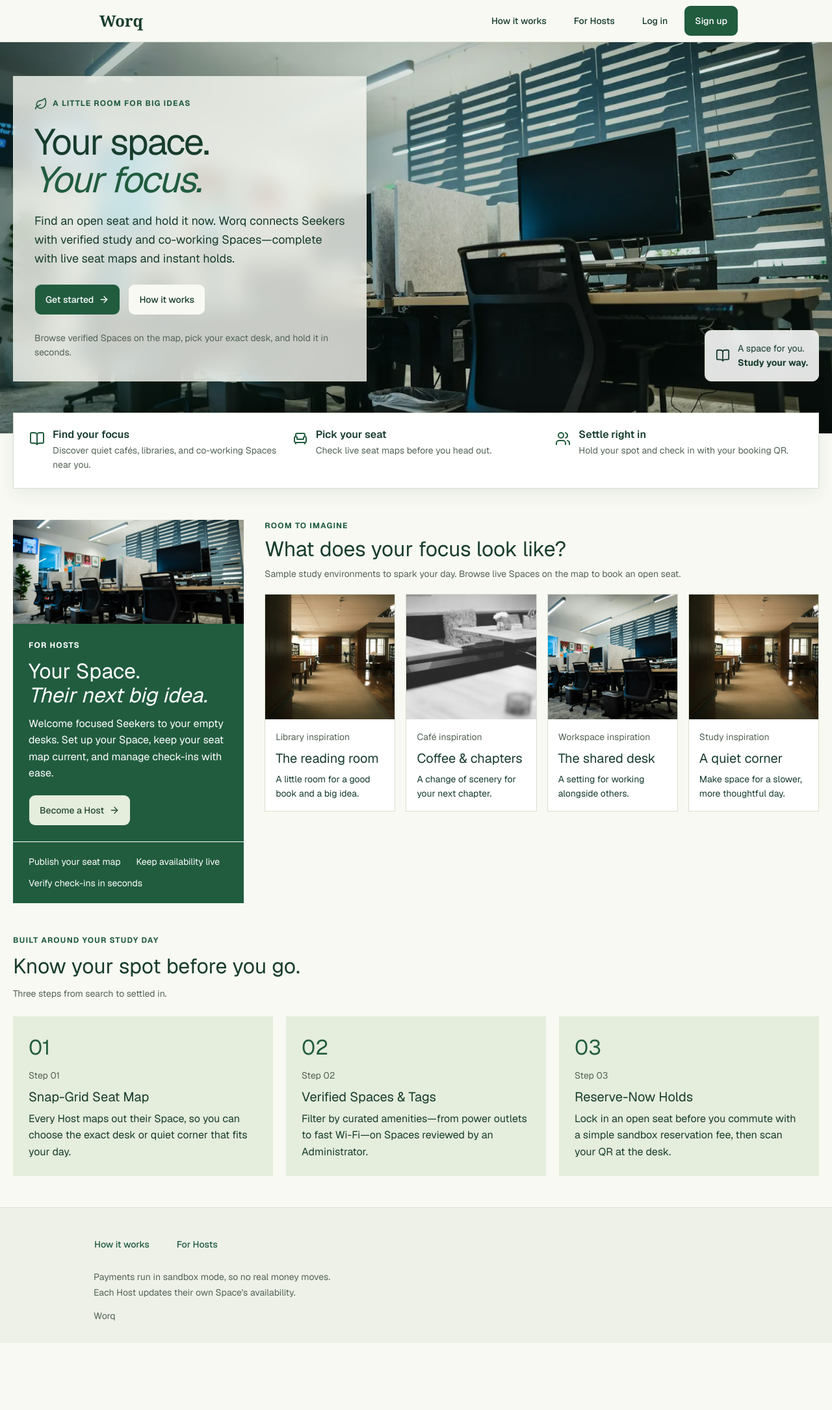
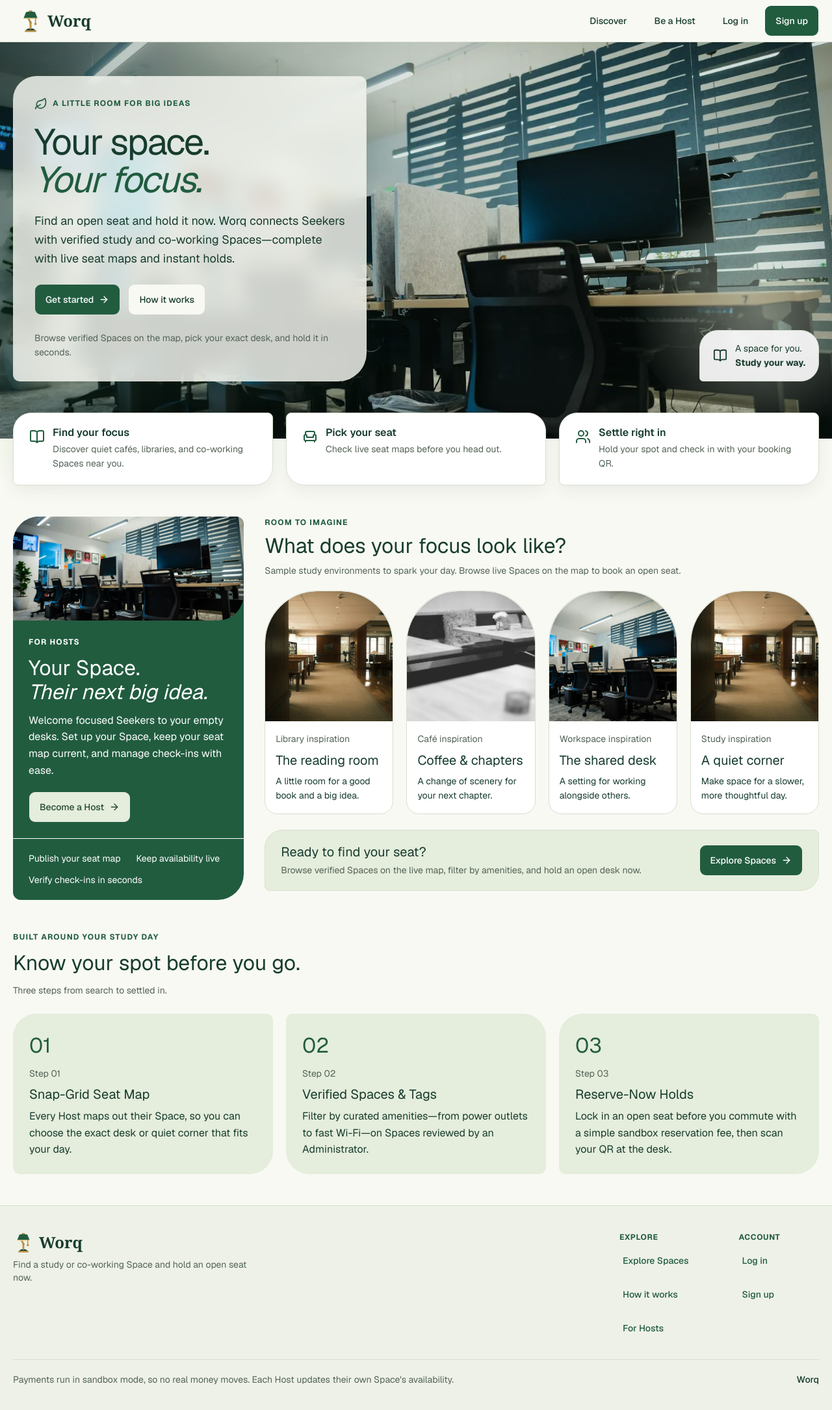
Before and after one commit to dreeyanzz/studyhub, a Next.js app: page / in a window 1280 px wide. Shown: the top 2170 px of the page at 65% size. Before the commit the page ends 2067 px from the top, so only its background shows below. Built offline with nearby package versions, Linux system fonts and the light colour scheme.

Commit message:
feat(UI-02): refine landing page layout, header lamp logo, and footer

```diff
--- a/app/(public)/_components/site-footer.tsx
+++ b/app/(public)/_components/site-footer.tsx
@@ -5,21 +5,132 @@ import { buttonVariants } from '@/components/ui/button'
 export function SiteFooter() {
   return (
     <footer className="border-t border-border bg-muted">
-      <div className="mx-auto flex max-w-5xl flex-col gap-4 px-4 py-8">
-        <nav aria-label="Footer" className="-ml-4 flex flex-wrap gap-x-2">
-          <Link href="/#how-it-works" className={buttonVariants({ variant: 'link' })}>
-            How it works
-          </Link>
-          <Link href="/#for-hosts" className={buttonVariants({ variant: 'link' })}>
-            For Hosts
-          </Link>
-        </nav>
+      <div className="mx-auto flex max-w-7xl flex-col gap-6 px-5 py-10">
+        <div className="flex flex-col justify-between gap-8 md:flex-row md:items-start">
+          <div className="max-w-sm space-y-2">
+            <Link
+              href="/"
+              className="inline-flex items-center gap-2 font-heading text-2xl font-semibold text-foreground"
+            >
+              <svg
+                width="32"
+                height="32"
+                viewBox="6 4 20 26"
+                fill="none"
+                xmlns="http://www.w3.org/2000/svg"
+                aria-hidden="true"
+                className="size-8 shrink-0"
+              >
+                <path
+                  d="M11 28 C11 26.2 13 25.5 16 25.5 C19 25.5 21 26.2 21 28 Z"
+                  fill="#173c2d"
+                />
+                <rect x="9.5" y="27.5" width="13" height="2" rx="1" fill="#b79248" />
+                <path
+                  d="M16 25.5 L16 19 L12.5 12 L15 8"
+                  stroke="#b79248"
+                  strokeWidth="2.2"
+                  strokeLinecap="round"
+                  strokeLinejoin="round"
+                />
+                <circle cx="16" cy="19" r="1.4" fill="#b79248" />
+                <rect x="14" y="5.5" width="4" height="2.6" rx="1" fill="#b79248" />
+                <path
+                  d="M11 7.5 C11 6.7 21 6.7 21 7.5 L23.5 13.5 C23.7 14.2 23.1 14.6 22.3 14.6 L9.7 14.6 C8.9 14.6 8.3 14.2 8.5 13.5 Z"
+                  fill="#215c3f"
+                />
+                <path
+                  d="M9 14.3 H23"
+                  stroke="#e7cb83"
+                  strokeWidth="1.2"
+                  strokeLinecap="round"
+                />
+                <line
+                  x1="21.5"
+                  y1="14.5"
+                  x2="21.5"
+                  y2="19.5"
+                  stroke="#b79248"
+                  strokeWidth="1.2"
+                  strokeLinecap="round"
+                />
+                <circle cx="21.5" cy="20.5" r="1.4" fill="#b79248" />
+              </svg>
+              Worq
+            </Link>
+            <p className="text-sm text-muted-foreground">
+              Find a study or co-working Space and hold an open seat now.
+            </p>
+          </div>
+
+          <nav aria-label="Footer" className="grid grid-cols-2 gap-8 sm:gap-12">
+            <div className="flex flex-col gap-1">
+              <p className="px-3 text-xs font-bold tracking-wider text-primary uppercase">
+                Explore
+              </p>
+              <Link
+                href="/spaces"
+                className={buttonVariants({
+                  variant: 'link',
+                  className: 'justify-start',
+                })}
+              >
+                Explore Spaces
+              </Link>
+              <Link
+                href="/#how-it-works"
+                className={buttonVariants({
+                  variant: 'link',
+                  className: 'justify-start',
+                })}
+              >
+                How it works
+              </Link>
+              <Link
+                href="/#for-hosts"
+                className={buttonVariants({
+                  variant: 'link',
+                  className: 'justify-start',
+                })}
+              >
+                For Hosts
+              </Link>
+            </div>
+
+            <div className="flex flex-col gap-1">
+              <p className="px-3 text-xs font-bold tracking-wider text-primary uppercase">
+                Account
+              </p>
+              <Link
+                href="/login"
+                className={buttonVariants({
+                  variant: 'link',
+                  className: 'justify-start',
+                })}
+              >
+                Log in
+              </Link>
+              <Link
+                href="/register"
+                className={buttonVariants({
+                  variant: 'link',
+                  className: 'justify-start',
+                })}
+              >
+                Sign up
+              </Link>
+            </div>
+          </nav>
+        </div>
+
         {/* Honest about payments (D-005) and about who keeps availability current (D-002). */}
-        <ul className="flex flex-col gap-1 text-sm text-muted-foreground">
-          <li>Payments run in sandbox mode, so no real money moves.</li>
-          <li>Each Host updates their own Space&apos;s availability.</li>
-        </ul>
-        <p className="text-sm text-muted-foreground">Worq</p>
+        <div className="flex flex-col justify-between gap-2 border-t border-border pt-5 text-sm text-muted-foreground sm:flex-row sm:items-center">
+          <p>
+            Payments run in sandbox mode, so no real money moves. Each Host updates their
+            own Space&apos;s availability.
+          </p>
+          <p className="shrink-0 font-medium text-foreground">Worq</p>
+        </div>
       </div>
     </footer>
   )
--- a/app/(public)/_components/site-header.tsx
+++ b/app/(public)/_components/site-header.tsx
@@ -8,22 +8,66 @@ import { cn } from '@/lib/utils'
 export function SiteHeader() {
   return (
     <header className="border-b border-border bg-background">
-      <div className="mx-auto flex max-w-5xl flex-wrap items-center justify-between gap-x-4 gap-y-2 px-4 py-2">
+      <div className="mx-auto flex max-w-7xl flex-wrap items-center justify-between gap-x-4 gap-y-2 px-5 py-2">
         <Link
           href="/"
           className={cn(
             buttonVariants({ variant: 'ghost' }),
-            'px-2 font-heading text-2xl font-semibold',
+            'gap-2 px-2 font-heading text-2xl font-semibold',
           )}
         >
+          <svg
+            width="36"
+            height="36"
+            viewBox="6 4 20 26"
+            fill="none"
+            xmlns="http://www.w3.org/2000/svg"
+            aria-hidden="true"
+            className="size-9 shrink-0"
+          >
+            <path
+              d="M11 28 C11 26.2 13 25.5 16 25.5 C19 25.5 21 26.2 21 28 Z"
+              fill="#173c2d"
+            />
+            <rect x="9.5" y="27.5" width="13" height="2" rx="1" fill="#b79248" />
+            <path
+              d="M16 25.5 L16 19 L12.5 12 L15 8"
+              stroke="#b79248"
+              strokeWidth="2.2"
+              strokeLinecap="round"
+              strokeLinejoin="round"
+            />
+            <circle cx="16" cy="19" r="1.4" fill="#b79248" />
+            <rect x="14" y="5.5" width="4" height="2.6" rx="1" fill="#b79248" />
+            <path
+              d="M11 7.5 C11 6.7 21 6.7 21 7.5 L23.5 13.5 C23.7 14.2 23.1 14.6 22.3 14.6 L9.7 14.6 C8.9 14.6 8.3 14.2 8.5 13.5 Z"
+              fill="#215c3f"
+            />
+            <path
+              d="M9 14.3 H23"
+              stroke="#e7cb83"
+              strokeWidth="1.2"
+              strokeLinecap="round"
+            />
+            <line
+              x1="21.5"
+              y1="14.5"
+              x2="21.5"
+              y2="19.5"
+              stroke="#b79248"
+              strokeWidth="1.2"
+              strokeLinecap="round"
+            />
+            <circle cx="21.5" cy="20.5" r="1.4" fill="#b79248" />
+          </svg>
           Worq
         </Link>
         <nav aria-label="Main" className="flex flex-wrap items-center gap-2">
-          <Link href="/#how-it-works" className={buttonVariants({ variant: 'ghost' })}>
-            How it works
+          <Link href="/spaces" className={buttonVariants({ variant: 'ghost' })}>
+            Discover
           </Link>
           <Link href="/#for-hosts" className={buttonVariants({ variant: 'ghost' })}>
-            For Hosts
+            Be a Host
           </Link>
           <Link href="/login" className={buttonVariants({ variant: 'outline' })}>
             Log in
--- a/app/(public)/discovery.css
+++ b/app/(public)/discovery.css
@@ -1,8 +1,45 @@
 /* D-033: static photo composition; rem-based text and intrinsic grids reflow. */
 .discovery-home {
+  position: relative;
+  overflow-x: clip;
   background: var(--background);
   color: var(--foreground);
   overflow-wrap: anywhere;
+}
+.discovery-home::before,
+.discovery-home::after {
+  content: '';
+  position: fixed;
+  pointer-events: none;
+  z-index: 0;
+  border-radius: 62% 38% 46% 54% / 60% 44% 56% 40%;
+  opacity: 0.45;
+  animation: discovery-float 14s ease-in-out infinite;
+}
+.discovery-home::before {
+  top: 28rem;
+  left: -6rem;
+  width: 20rem;
+  height: 20rem;
+  background: radial-gradient(circle, var(--accent) 0%, transparent 72%);
+}
+.discovery-home::after {
+  bottom: 8rem;
+  right: -5rem;
+  width: 24rem;
+  height: 24rem;
+  border-radius: 44% 56% 35% 65% / 52% 38% 62% 48%;
+  background: radial-gradient(circle, var(--secondary) 0%, transparent 72%);
+  animation-delay: -7s;
+}
+@keyframes discovery-float {
+  0%,
+  100% {
+    transform: translate3d(0, 0, 0) rotate(0deg);
+  }
+  50% {
+    transform: translate3d(0, -14px, 0) rotate(6deg);
+  }
 }
 .discovery-home * {
   min-width: 0;
@@ -64,7 +101,7 @@
   display: flex;
   align-items: center;
   padding-top: 3.25rem;
-  padding-bottom: 5rem;
+  padding-bottom: 5.5rem;
 }
 .hero-backdrop {
   position: absolute;
@@ -101,9 +138,9 @@
 .hero-copy {
   max-width: 34rem;
   padding: 2rem;
-  border-radius: var(--radius-xl);
+  border-radius: 2.25rem 0.65rem 2.75rem 0.65rem;
   border: 1px solid rgba(216, 223, 208, 0.85);
-  background: rgba(248, 249, 243, 0.8);
+  background: rgba(248, 249, 243, 0.82);
   backdrop-filter: blur(14px);
   -webkit-backdrop-filter: blur(14px);
   box-shadow: 0 1rem 2.5rem rgba(23, 60, 45, 0.14);
@@ -137,14 +174,14 @@
   align-items: center;
   gap: 0.75rem;
   margin: 0;
-  padding: 1rem;
+  padding: 1rem 1.25rem;
   width: fit-content;
   max-width: 100%;
-  background: rgba(255, 255, 255, 0.88);
+  background: rgba(255, 255, 255, 0.9);
   backdrop-filter: blur(10px);
   -webkit-backdrop-filter: blur(10px);
   border: 1px solid var(--border);
-  border-radius: var(--radius);
+  border-radius: 1.75rem 1.75rem 1.75rem 0.35rem;
   font-size: 0.875rem;
 }
 .hero-note svg {
@@ -153,20 +190,34 @@
 .explanatory-panel {
   position: relative;
   z-index: 2;
-  margin-top: -2rem;
+  margin-top: -2.5rem;
   display: grid;
   grid-template-columns: repeat(auto-fit, minmax(min(100%, 17rem), 1fr));
-  gap: 1.5rem;
-  padding: 1.5rem;
-  border: 1px solid var(--border);
-  border-radius: var(--radius-xl);
-  background: var(--card);
-  box-shadow: 0 0.5rem 1.5rem color-mix(in srgb, var(--foreground) 7%, transparent);
+  gap: 1.25rem;
 }
 .explanatory-panel li {
   display: flex;
   align-items: flex-start;
   gap: 0.75rem;
+  padding: 1.35rem 1.5rem;
+  border: 1px solid var(--border);
+  border-radius: 1.75rem 0.5rem 1.75rem 0.5rem;
+  background: var(--card);
+  box-shadow: 0 0.5rem 1.5rem color-mix(in srgb, var(--foreground) 7%, transparent);
+  transition:
+    transform 260ms cubic-bezier(0.22, 1, 0.36, 1),
+    box-shadow 260ms cubic-bezier(0.22, 1, 0.36, 1),
+    border-color 260ms ease,
+    border-radius 320ms ease;
+}
+.explanatory-panel li:nth-child(2) {
+  border-radius: 0.5rem 1.75rem 0.5rem 1.75rem;
+}
+.explanatory-panel li:hover {
+  transform: translateY(-4px);
+  border-color: color-mix(in srgb, var(--primary) 38%, var(--border));
+  border-radius: 1.25rem;
+  box-shadow: 0 1rem 2rem color-mix(in srgb, var(--foreground) 12%, transparent);
 }
 .explanatory-panel svg {
   flex-shrink: 0;
@@ -191,7 +242,8 @@
   padding-block: 3rem;
 }
 .host-promo {
-  border-radius: var(--radius-xl);
+  border-radius: 2.5rem 0.75rem 2.5rem 0.75rem;
+  overflow: hidden;
   background: var(--primary);
   color: var(--primary-foreground);
 }
@@ -199,7 +251,7 @@
   width: 100%;
   height: 10rem;
   object-fit: cover;
-  border-radius: var(--radius-xl) var(--radius-xl) 0 0;
+  border-radius: 0 0 2.5rem 0;
 }
 .host-copy {
   padding: 1.5rem;
@@ -234,19 +286,34 @@
 .example-grid {
   display: grid;
   grid-template-columns: repeat(auto-fit, minmax(min(100%, 10rem), 1fr));
-  gap: 1rem;
+  gap: 1.25rem;
+  padding-bottom: 1.5rem;
 }
 .example-card {
   border: 1px solid var(--border);
-  border-radius: var(--radius-xl);
+  border-radius: 5rem 5rem 1.25rem 1.25rem;
+  overflow: hidden;
   background: var(--card);
+  transition:
+    transform 280ms cubic-bezier(0.22, 1, 0.36, 1),
+    box-shadow 280ms cubic-bezier(0.22, 1, 0.36, 1),
+    border-color 280ms ease;
+}
+.example-card:hover {
+  transform: translateY(-6px);
+  border-color: color-mix(in srgb, var(--primary) 40%, var(--border));
+  box-shadow: 0 1.25rem 2.25rem color-mix(in srgb, var(--foreground) 12%, transparent);
 }
 .example-card > img {
   width: 100%;
-  height: 12rem;
+  height: 12.5rem;
   object-fit: cover;
-  border-radius: var(--radius-xl) var(--radius-xl) 0 0;
+  border-radius: 5rem 5rem 0 0;
   background: var(--secondary);
+  transition: transform 420ms cubic-bezier(0.22, 1, 0.36, 1);
+}
+.example-card:hover > img {
+  transform: scale(1.04);
 }
 .example-copy {
   padding: 1rem;
@@ -256,6 +323,20 @@
 }
 .example-copy > p:last-child {
   font-size: 0.875rem;
+}
+.example-cta {
+  display: flex;
+  flex-wrap: wrap;
+  align-items: center;
+  justify-content: space-between;
+  gap: 1rem 1.5rem;
+  padding: 1.25rem 1.5rem;
+  border: 1px solid var(--border);
+  border-radius: 1.75rem 0.5rem 1.75rem 0.5rem;
+  background: var(--secondary);
+}
+.example-cta h3 {
+  margin-bottom: 0.25rem;
 }
 .how-section {
   padding-bottom: 3rem;
@@ -273,7 +354,24 @@
 .pillar-grid li {
   padding: 1.5rem;
   background: var(--secondary);
-  border-radius: var(--radius-xl);
+  border: 1px solid transparent;
+  border-radius: 2.25rem 0.65rem 2.25rem 0.65rem;
+  transition:
+    transform 260ms cubic-bezier(0.22, 1, 0.36, 1),
+    background 260ms ease,
+    border-color 260ms ease,
+    border-radius 320ms ease,
+    box-shadow 260ms cubic-bezier(0.22, 1, 0.36, 1);
+}
+.pillar-grid li:nth-child(2) {
+  border-radius: 0.65rem 2.25rem 0.65rem 2.25rem;
+}
+.pillar-grid li:hover {
+  transform: translateY(-5px);
+  background: var(--accent);
+  border-color: color-mix(in srgb, var(--primary) 30%, var(--border));
+  border-radius: 1.5rem;
+  box-shadow: 0 1rem 2rem color-mix(in srgb, var(--foreground) 10%, transparent);
 }
 .pillar-number {
   display: block;
--- a/app/(public)/page.tsx
+++ b/app/(public)/page.tsx
@@ -189,6 +189,18 @@ export default function Home() {
               </li>
             ))}
           </ul>
+          <div className="example-cta">
+            <div>
+              <h3>Ready to find your seat?</h3>
+              <p className="discovery-caption">
+                Browse verified Spaces on the live map, filter by amenities, and hold an
+                open desk now.
+              </p>
+            </div>
+            <Link href="/spaces" className={buttonVariants()}>
+              Explore Spaces <ArrowRight aria-hidden="true" size={18} />
+            </Link>
+          </div>
         </section>
       </div>
 
```
